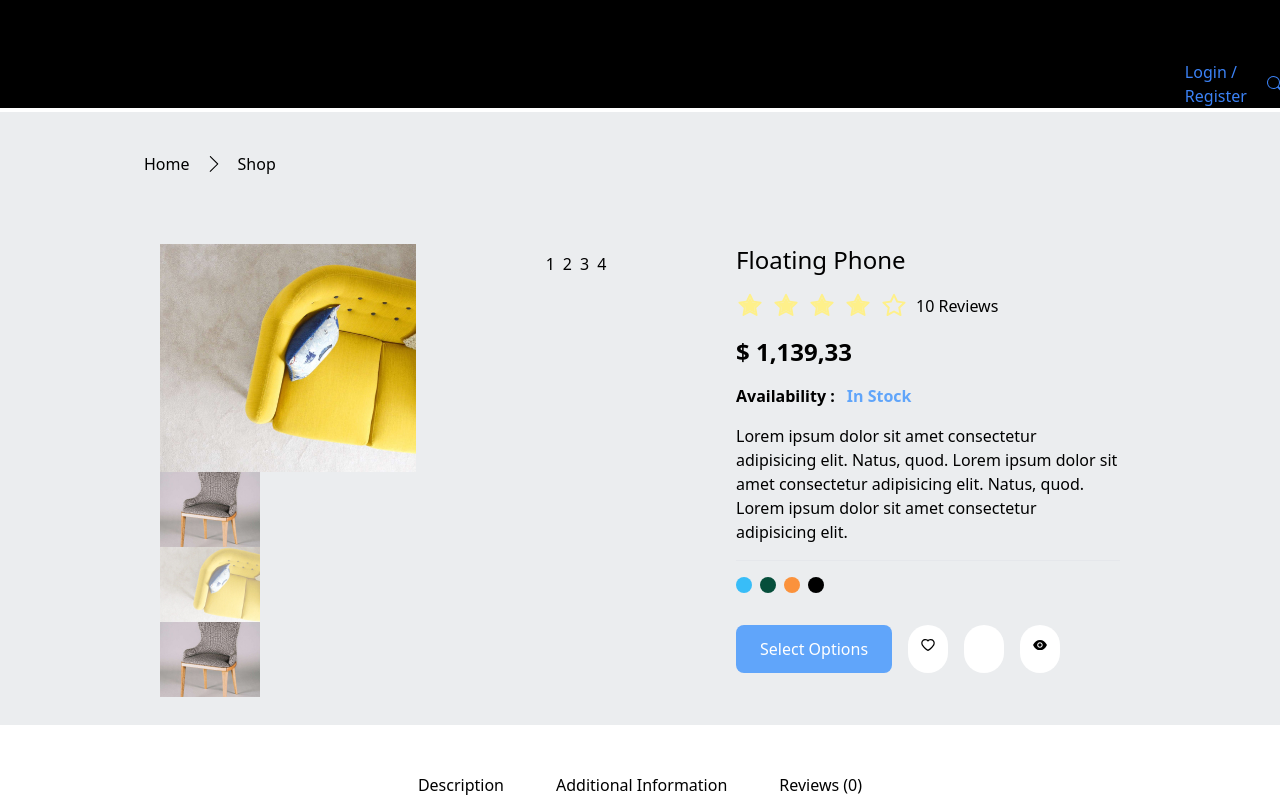
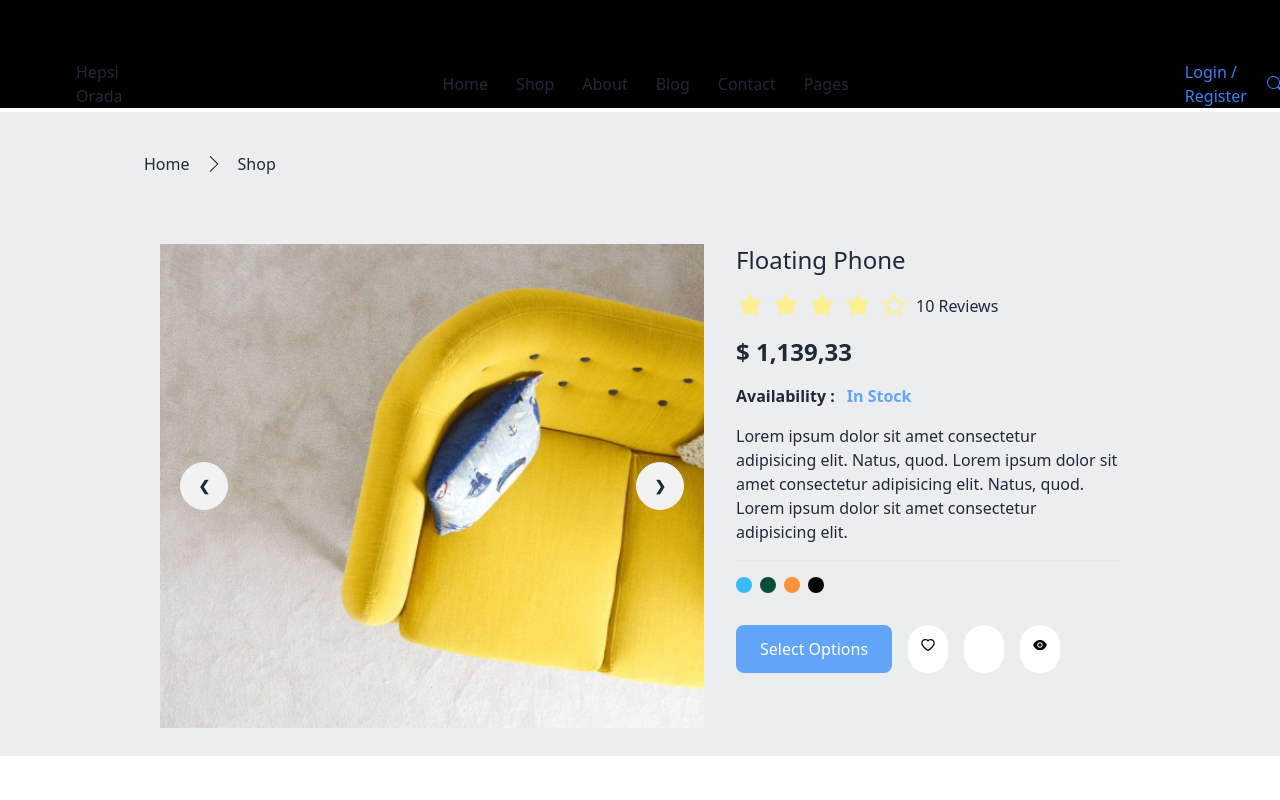
Before and after one commit to Kadiraydn01/hepsiorada, a React (Create React App) app: page /products in a window 1280 px wide. Shown: the top 800 px of the page. Built offline with nearby package versions, Linux system fonts and the light colour scheme; some icons are missing.

Commit message:
Slider Done

```diff
--- a/package.json
+++ b/package.json
@@ -49,6 +49,7 @@
     ]
   },
   "devDependencies": {
+    "daisyui": "^3.9.2",
     "tailwindcss": "^3.3.3"
   }
 }
--- a/src/ProductPage/ProductPage.js
+++ b/src/ProductPage/ProductPage.js
@@ -29,32 +29,50 @@ const ProductPage = () => {
       </div>
       <div className="flex px-40 bg-opacity-20 bg-gray-400 gap-8 py-7">
         <div className="carousel w-full">
-          <div id="item1" className="carousel-item w-full">
-            <img src={cover} className="w-full" />
+          <div id="slide1" className="carousel-item relative w-full">
+            <img src={cover} alt="cover" className="w-full" />
+            <div className="absolute flex justify-between transform -translate-y-1/2 left-5 right-5 top-1/2">
+              <a href="#slide4" className="btn btn-circle">
+                ❮
+              </a>
+              <a href="#slide2" className="btn btn-circle">
+                ❯
+              </a>
+            </div>
           </div>
-          <div id="item2" className="carousel-item w-full">
-            <img src={little} />
+          <div id="slide2" className="carousel-item relative w-full">
+            <img src={little} alt="little" className="w-full" />
+            <div className="absolute flex justify-between transform -translate-y-1/2 left-5 right-5 top-1/2">
+              <a href="#slide1" className="btn btn-circle">
+                ❮
+              </a>
+              <a href="#slide3" className="btn btn-circle">
+                ❯
+              </a>
+            </div>
           </div>
-          <div id="item3" className="carousel-item w-full">
-            <img src={little1} />
+          <div id="slide3" className="carousel-item relative w-full">
+            <img src={little1} alt="little" className="w-full" />
+            <div className="absolute flex justify-between transform -translate-y-1/2 left-5 right-5 top-1/2">
+              <a href="#slide2" className="btn btn-circle">
+                ❮
+              </a>
+              <a href="#slide4" className="btn btn-circle">
+                ❯
+              </a>
+            </div>
           </div>
-          <div id="item4" className="carousel-item w-full">
-            <img src={little} />
+          <div id="slide4" className="carousel-item relative w-full">
+            <img src={little} alt="little" className="w-full" />
+            <div className="absolute flex justify-between transform -translate-y-1/2 left-5 right-5 top-1/2">
+              <a href="#slide3" className="btn btn-circle">
+                ❮
+              </a>
+              <a href="#slide1" className="btn btn-circle">
+                ❯
+              </a>
+            </div>
           </div>
-        </div>
-        <div className="flex justify-center w-full py-2 gap-2">
-          <a href="#item1" className="btn btn-xs">
-            1
-          </a>
-          <a href="#item2" className="btn btn-xs">
-            2
-          </a>
-          <a href="#item3" className="btn btn-xs">
-            3
-          </a>
-          <a href="#item4" className="btn btn-xs">
-            4
-          </a>
         </div>
 
         <div className="flex flex-col gap-4">
--- a/tailwind.config.js
+++ b/tailwind.config.js
@@ -10,5 +10,5 @@ module.exports = {
       },
     },
   },
-  plugins: [],
+  plugins: [require("daisyui")],
 };
```
Also changed, not shown: 1 other file (tests, documents, lock files or other folders).
